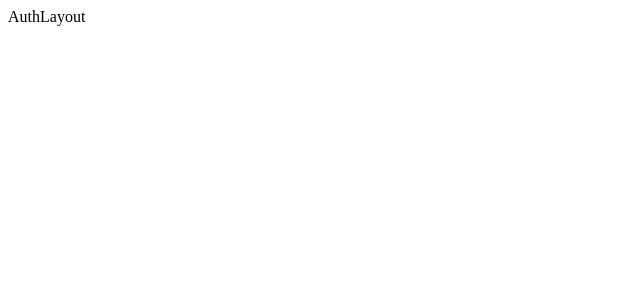
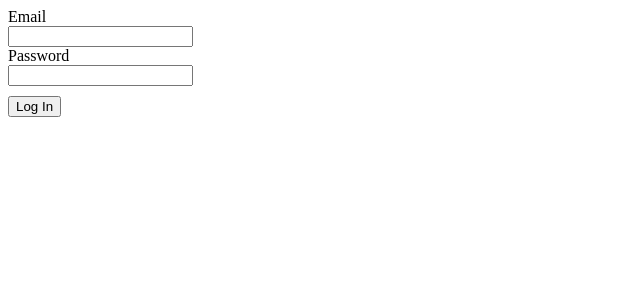
Before and after one commit to EliaGiolli/ShelfSpot-react, a React (Vite) app: page /login in a window 1280 px wide. Shown: the top 300 px of the page, without its empty margins (0-640 px from the left). Built offline with nearby package versions, Linux system fonts and the light colour scheme.

Commit message:
styled MainLayout and AuthLayout

```diff
--- a/package.json
+++ b/package.json
@@ -25,6 +25,7 @@
     "react": "^18.3.1",
     "react-dom": "^18.3.1",
     "react-hook-form": "^7.57.0",
+    "react-icons": "^5.5.0",
     "react-redux": "^9.2.0",
     "react-router": "^7.6.2",
     "react-router-dom": "^7.6.2",
--- a/src/App.tsx
+++ b/src/App.tsx
@@ -1,16 +1,11 @@
-import Navbar from './components/Navbar'
-import SearchBookDiv from './pages/SearchBookDiv'
-
-
+import { RouterProvider } from "react-router-dom"
+import { router } from "./router/router"
 
 function App() {
 
   return (
     <>
-      <Navbar />
-      <main className='bg-orange-50 h-[1200px]'>
-        <SearchBookDiv />
-      </main>
+      <RouterProvider router={router} />
     </>
   )
 }
--- a/src/custom hooks/useFetchBook.tsx
+++ b/src/custom hooks/useFetchBook.tsx
@@ -16,7 +16,7 @@ export function useFetch(searchTerm:string | number){
 
       async function fetchData(){
         try {
-          const response = await axios.get(`https://openlibrary.org/search.json?q=${searchTerm}`);
+          const response = await axios.get(`/api/search.json?q=${searchTerm}`);
           setBooks(response.data.docs);
           console.log(response.data.docs);
         } catch(err:any) {
--- a/src/layouts/AuthLayout.tsx
+++ b/src/layouts/AuthLayout.tsx
@@ -1,8 +1,10 @@
-
+import { Outlet } from "react-router"
 
 function AuthLayout() {
   return (
-    <div>AuthLayout</div>
+    <div className="min-h-screen bg-amber-50">
+      <Outlet />
+    </div>
   )
 }
 
--- a/src/layouts/MainLayout.tsx
+++ b/src/layouts/MainLayout.tsx
@@ -1,8 +1,14 @@
-
+import Navbar from "../components/Navbar"
+import { Outlet } from "react-router"
 
 function MainLayout() {
   return (
-    <div>MainLayout</div>
+    <>
+      <Navbar />
+      <main className="bg-orange-100 min-h-screen flex flex-col">
+       <Outlet />
+      </main>
+    </>
   )
 }
 
--- a/src/main.tsx
+++ b/src/main.tsx
@@ -3,12 +3,10 @@ import ReactDOM from 'react-dom/client'
 const rootElement = document.getElementById('root') as HTMLElement
 const root = ReactDOM.createRoot(rootElement)
 
-import { RouterProvider } from 'react-router-dom'
-import { router } from './router/router'
-
+import App from './App'
 
 root.render(
   <React.StrictMode>
-      <RouterProvider router={router} />
+      <App />
   </React.StrictMode>
 )
--- a/src/pages/Login.tsx
+++ b/src/pages/Login.tsx
@@ -1,9 +1,46 @@
-import React from 'react'
+//since I use many component, I import them as a single object with *
+import * as Form from "@radix-ui/react-form";
 
 function Login() {
   return (
-    <div>login</div>
-  )
+    <Form.Root className="w-full min-h-screen bg-amber-50" onSubmit={(e) => {
+      e.preventDefault();
+      // handle login logic here
+    }}>
+      <Form.Field className="FormField" name="email">
+        <div style={{ display: "flex", justifyContent: "space-between", alignItems: "baseline" }}>
+          <Form.Label className="FormLabel">Email</Form.Label>
+          <Form.Message className="FormMessage" match="valueMissing">
+            Please enter your email
+          </Form.Message>
+          <Form.Message className="FormMessage" match="typeMismatch">
+            Please provide a valid email
+          </Form.Message>
+        </div>
+        <Form.Control asChild>
+          <input className="Input" type="email" required />
+        </Form.Control>
+      </Form.Field>
+
+      <Form.Field className="FormField" name="password">
+        <div style={{ display: "flex", justifyContent: "space-between", alignItems: "baseline" }}>
+          <Form.Label className="FormLabel">Password</Form.Label>
+          <Form.Message className="FormMessage" match="valueMissing">
+            Please enter your password
+          </Form.Message>
+        </div>
+        <Form.Control asChild>
+          <input className="Input" type="password" required minLength={6} />
+        </Form.Control>
+      </Form.Field>
+
+      <Form.Submit asChild>
+        <button className="Button" style={{ marginTop: 10 }}>
+          Log In
+        </button>
+      </Form.Submit>
+    </Form.Root>
+  );
 }
 
-export default Login
+export default Login;
--- a/src/pages/NotFound.tsx
+++ b/src/pages/NotFound.tsx
@@ -1,8 +1,16 @@
-import React from 'react'
+import { TbError404Off } from "react-icons/tb";
+import { Link } from "react-router-dom";
 
 function NotFound() {
   return (
-    <div>NotFound</div>
+    <div className="bg-orange-100 flex flex-col justify-center items-center text-center min-h-screen w-full">
+      <div className="flex justify-between items-center text-center">
+        <TbError404Off size={30}/>
+        <h1>Page not found</h1>
+      </div>
+      <p>Click the link below to return to the homepage</p>
+      <Link to='/'>To the homepage</Link>
+    </div>
   )
 }
 
--- a/src/router/router.tsx
+++ b/src/router/router.tsx
@@ -12,7 +12,7 @@ import NotFound from '../pages/NotFound';
 
 export const router = createBrowserRouter([
     {
-        path: '',
+        path: '/',
         element: <AuthLayout />,
         children: [
             {
--- a/vite.config.ts
+++ b/vite.config.ts
@@ -4,4 +4,14 @@ export default defineConfig({
   plugins: [
     tailwindcss(),
   ],
+  //this tells Vite to proxy certain HTTP requests from the frontend to another server
+  server: {
+    proxy: {
+      '/api': {
+        target: 'https://openlibrary.org',
+        changeOrigin: true,
+        rewrite: (path) => path.replace(/^\/api/, ''),
+      },
+    },
+  },
 })
```
Also changed, not shown: 1 other file (tests, documents, lock files or other folders).
